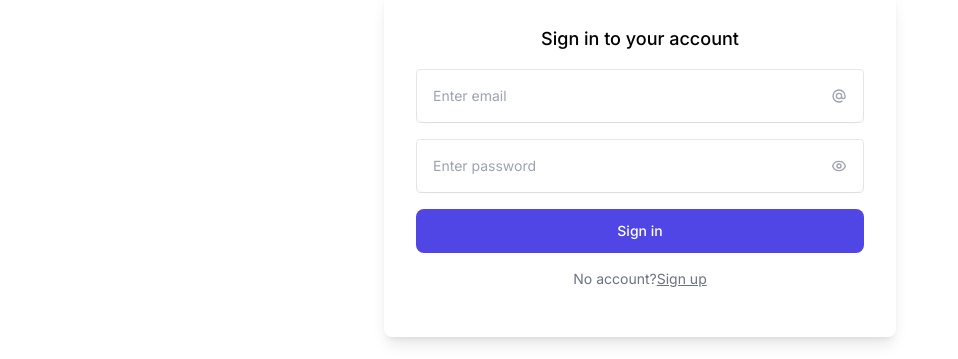
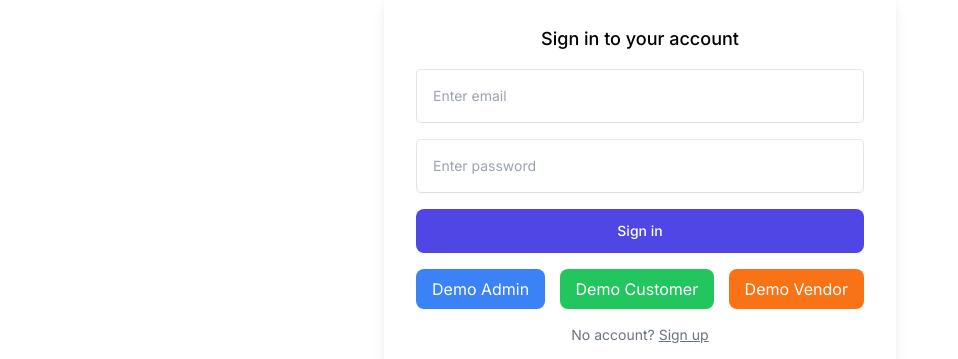
Before and after one commit to ekramul28/E-Commerce-Application-client, a Next.js app: page /login in a window 1280 px wide. Shown: the part 393-752 px from the top of the page, without its empty margins (0-958 px from the left). Built offline with nearby package versions, Linux system fonts and the light colour scheme.

Commit message:
demo admin and demo user added

```diff
--- a/src/app/(commonLayout)/login/page.tsx
+++ b/src/app/(commonLayout)/login/page.tsx
@@ -14,7 +14,7 @@ const LoginPage = () => {
 
   const [loginError, setLoginError] = useState("");
 
-  const handelForm = async (e: React.FormEvent<HTMLFormElement>) => {
+  const handleForm = async (e: React.FormEvent<HTMLFormElement>) => {
     e.preventDefault();
     const form = e.target as HTMLFormElement;
     const email = form.email.value;
@@ -24,12 +24,37 @@ const LoginPage = () => {
       if (result?.success) {
         const user = verifyToken(result.data.accessToken) as TUser;
         dispatch(setUser({ user: user, token: result.data.accessToken }));
-
         form.reset();
         window.location.href = "/";
         toast("Login Successfully");
       }
       if (result?.error) {
+        setLoginError(result?.error?.data?.message);
+      }
+    } catch (error) {
+      setLoginError((error as any)?.data?.message);
+    }
+  };
+
+  const handleDemoLogin = async (role: string) => {
+    let demoEmail = "";
+    let demoPassword = "123456";
+
+    if (role === "admin") demoEmail = "mdekramulhassan168@gmail.com";
+    if (role === "customer") demoEmail = "mdekramulhassan1@gmail.com";
+    if (role === "vendor") demoEmail = "mdekramulhassan16@gmail.com";
+
+    try {
+      const result = await loginUser({
+        email: demoEmail,
+        password: demoPassword,
+      }).unwrap();
+      if (result?.success) {
+        const user = verifyToken(result.data.accessToken) as TUser;
+        dispatch(setUser({ user: user, token: result.data.accessToken }));
+        window.location.href = "/";
+        toast(`${role} logged in successfully`);
+      } else {
         setLoginError(result?.error?.data?.message);
       }
     } catch (error) {
@@ -52,7 +77,7 @@ const LoginPage = () => {
           </Link>
         </div>
       </div>
-      <div className="mx-auto max-w-screen-xl px-4 py-10 sm:px-6 lg:px-8 ">
+      <div className="mx-auto max-w-screen-xl px-4 py-10 sm:px-6 lg:px-8">
         <div className="mx-auto max-w-lg">
           <h1 className="text-center text-2xl font-bold text-indigo-600 sm:text-3xl">
             Welcome Back!
@@ -65,7 +90,7 @@ const LoginPage = () => {
           </p>
 
           <form
-            onSubmit={handelForm}
+            onSubmit={handleForm}
             className="mb-0 mt-6 space-y-4 rounded-lg p-4 shadow-lg sm:p-6 lg:p-8 border-t-2"
           >
             <p className="text-center text-lg font-medium">
@@ -76,7 +101,6 @@ const LoginPage = () => {
               <label htmlFor="email" className="sr-only">
                 Email
               </label>
-
               <div className="relative border rounded">
                 <input
                   type="email"
@@ -84,23 +108,6 @@ const LoginPage = () => {
                   className="w-full rounded-lg border-gray-300 p-4 pe-12 text-sm shadow-sm"
                   placeholder="Enter email"
                 />
-
-                <span className="absolute inset-y-0 end-0 grid place-content-center px-4">
-                  <svg
-                    xmlns="http://www.w3.org/2000/svg"
-                    className="size-4 text-gray-400"
-                    fill="none"
-                    viewBox="0 0 24 24"
-                    stroke="currentColor"
-                  >
-                    <path
-                      strokeLinecap="round"
-                      strokeLinejoin="round"
-                      strokeWidth="2"
-                      d="M16 12a4 4 0 10-8 0 4 4 0 008 0zm0 0v1.5a2.5 2.5 0 005 0V12a9 9 0 10-9 9m4.5-1.206a8.959 8.959 0 01-4.5 1.207"
-                    />
-                  </svg>
-                </span>
               </div>
             </div>
 
@@ -108,37 +115,13 @@ const LoginPage = () => {
               <label htmlFor="password" className="sr-only">
                 Password
               </label>
-
-              <div className="relative  border rounded">
+              <div className="relative border rounded">
                 <input
                   type="password"
                   name="password"
                   className="w-full rounded-lg border-gray-200 p-4 pe-12 text-sm shadow-sm"
                   placeholder="Enter password"
                 />
-
-                <span className="absolute inset-y-0 end-0 grid place-content-center px-4">
-                  <svg
-                    xmlns="http://www.w3.org/2000/svg"
-                    className="size-4 text-gray-400"
-                    fill="none"
-                    viewBox="0 0 24 24"
-                    stroke="currentColor"
-                  >
-                    <path
-                      strokeLinecap="round"
-                      strokeLinejoin="round"
-                      strokeWidth="2"
-                      d="M15 12a3 3 0 11-6 0 3 3 0 016 0z"
-                    />
-                    <path
-                      strokeLinecap="round"
-                      strokeLinejoin="round"
-                      strokeWidth="2"
-                      d="M2.458 12C3.732 7.943 7.523 5 12 5c4.478 0 8.268 2.943 9.542 7-1.274 4.057-5.064 7-9.542 7-4.477 0-8.268-2.943-9.542-7z"
-                    />
-                  </svg>
-                </span>
               </div>
             </div>
 
@@ -149,8 +132,32 @@ const LoginPage = () => {
               Sign in
             </button>
 
+            <div className="flex justify-between mt-4">
+              <button
+                type="button"
+                className="px-4 py-2 bg-blue-500 text-white rounded-lg"
+                onClick={() => handleDemoLogin("admin")}
+              >
+                Demo Admin
+              </button>
+              <button
+                type="button"
+                className="px-4 py-2 bg-green-500 text-white rounded-lg"
+                onClick={() => handleDemoLogin("customer")}
+              >
+                Demo Customer
+              </button>
+              <button
+                type="button"
+                className="px-4 py-2 bg-orange-500 text-white rounded-lg"
+                onClick={() => handleDemoLogin("vendor")}
+              >
+                Demo Vendor
+              </button>
+            </div>
+
             <p className="text-center text-sm text-gray-500">
-              No account?
+              No account?{" "}
               <Link className="underline" href="/register">
                 Sign up
               </Link>
```
